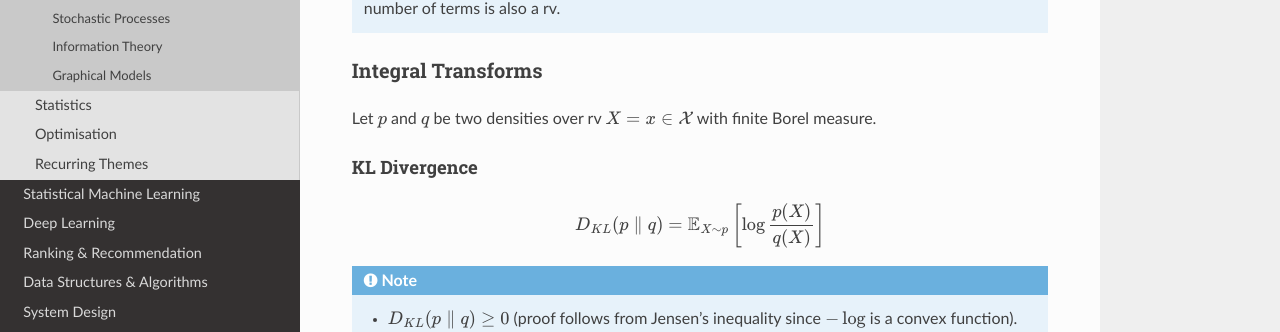
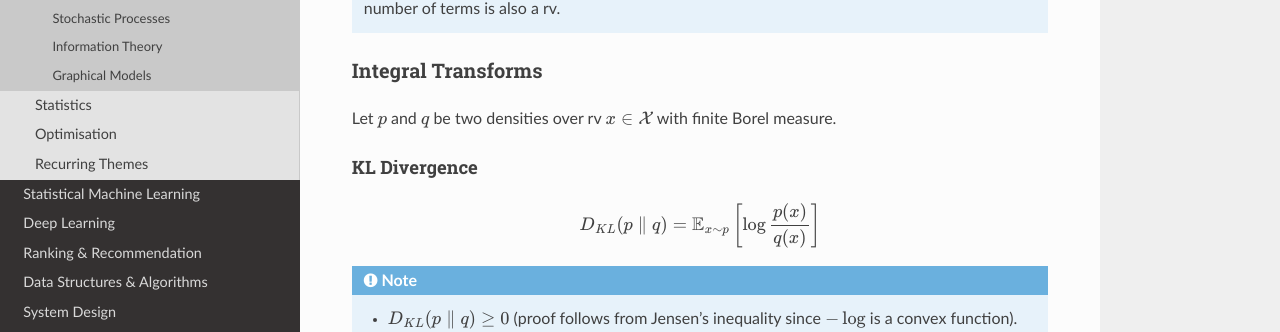
Before and after one commit to uselesstechjunks/leetcode, a Sphinx documentation site: the page built from docs/source/math/prob/func.rst, in a window 1280 px wide and 900 px high, scrolled down 8235 px. Shown: the part 224-556 px from the top of the window. Built offline with Sphinx 7.4.7 and the Read the Docs theme 2.0.0, drawn with Linux system fonts in a browser that asks for light colours.

Commit message:
Update func.rst

```diff
--- a/docs/source/math/prob/func.rst
+++ b/docs/source/math/prob/func.rst
@@ -286,11 +286,11 @@ Moment Generating Function
 
 Integral Transforms
 ==========================================================================================
-Let :math:`p` and :math:`q` be two densities over rv :math:`X=x\in\mathcal{X}` with finite Borel measure.
+Let :math:`p` and :math:`q` be two densities over rv :math:`x\in\mathcal{X}` with finite Borel measure.
 
 KL Divergence
 ------------------------------------------------------------------------------------------
-.. math:: D_{KL}(p\parallel q)=\mathbb{E}_{X\sim p}\left[\log\frac{p(X)}{q(X)}\right]
+.. math:: D_{KL}(p\parallel q)=\mathbb{E}_{x\sim p}\left[\log\frac{p(x)}{q(x)}\right]
 
 .. note::
 	* :math:`D_{KL}(p\parallel q)\geq 0` (proof follows from Jensen's inequality since :math:`-\log` is a convex function).
```
